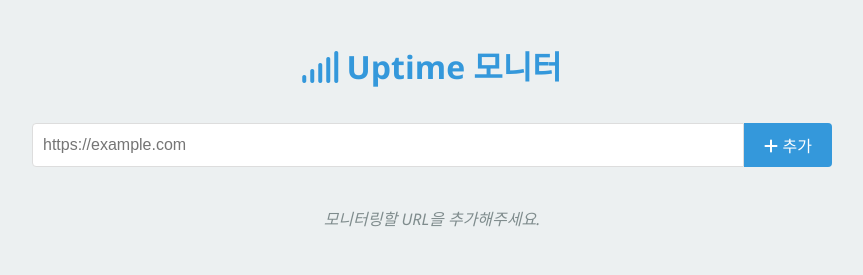
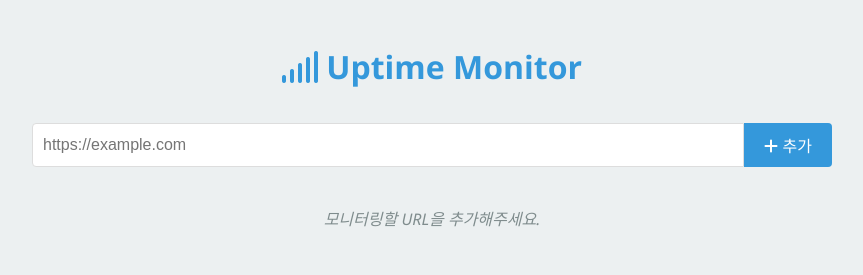
Before and after one commit to sioaeko/Uptime-Checker, a website: page public/index.html in a window 1280 px wide. Shown: the whole page, without its empty margins (208-1071 px from the left). Drawn offline with Linux system fonts and the light colour scheme.

Commit message:
Update index.html

```diff
--- a/public/index.html
+++ b/public/index.html
@@ -3,14 +3,14 @@
 <head>
     <meta charset="UTF-8">
     <meta name="viewport" content="width=device-width, initial-scale=1.0">
-    <title>Uptime 모니터</title>
+    <title>Uptime Monitor</title>
     <link rel="stylesheet" href="styles.css">
     <link rel="stylesheet" href="https://cdnjs.cloudflare.com/ajax/libs/font-awesome/6.0.0-beta3/css/all.min.css">
 </head>
 <body>
     <div class="container">
         <header>
-            <h1><i class="fas fa-signal"></i> Uptime 모니터</h1>
+            <h1><i class="fas fa-signal"></i> Uptime Monitor</h1>
         </header>
         <main>
             <form id="urlForm">
```
